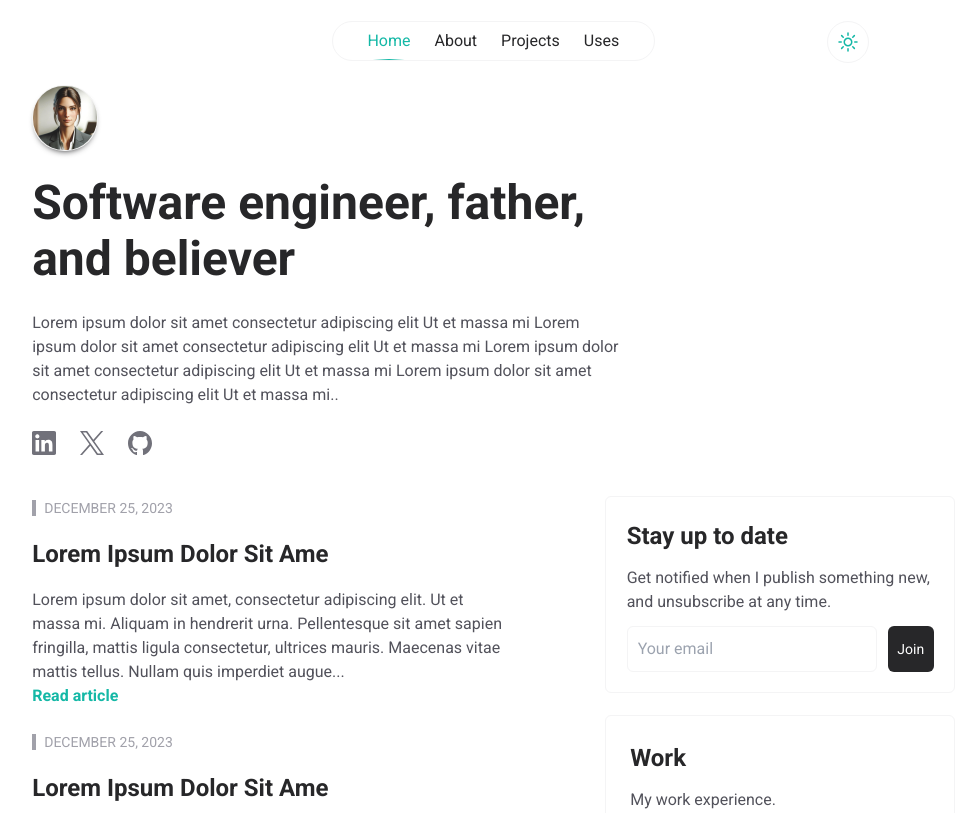
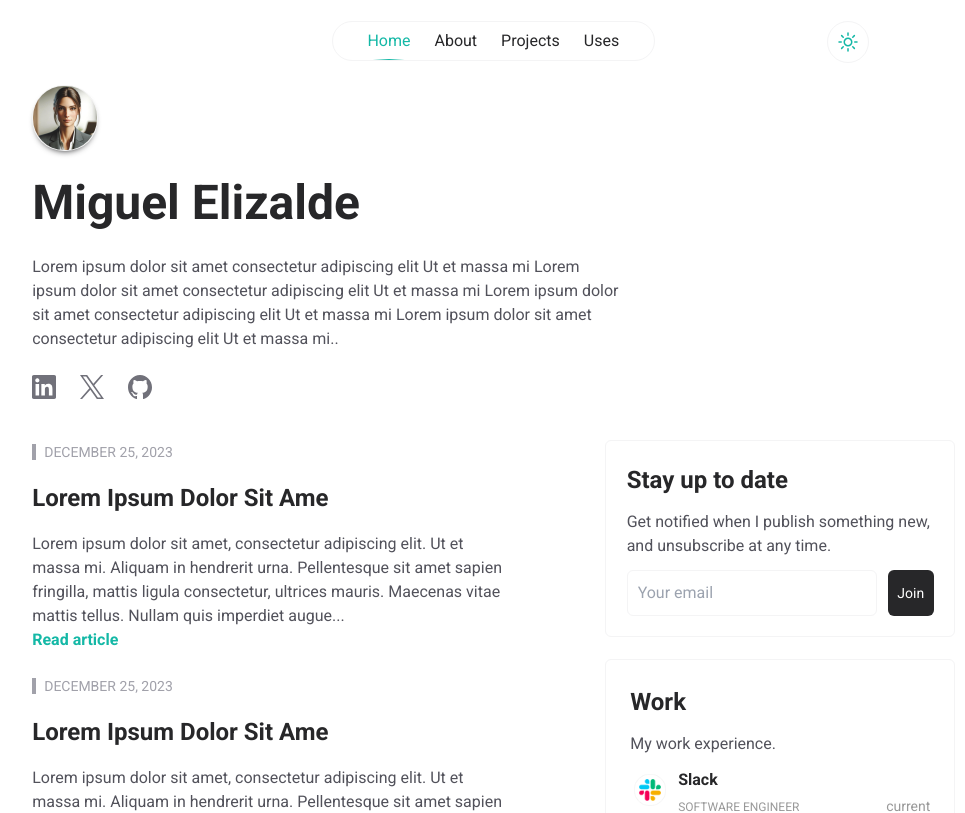
Before and after one commit to melizalde-ds/portfolio, a Next.js app: page / in a window 1280 px wide. Shown: the top 813 px of the page, without its empty margins (147-1112 px from the left). Built offline with nearby package versions, Linux system fonts and the light colour scheme.

Commit message:
First Try

```diff
--- a/src/app/page.jsx
+++ b/src/app/page.jsx
@@ -38,7 +38,7 @@ const articles = [
 
 const intro = {
   image: "profile.jpeg",
-  title: "Software engineer, father, and believer",
+  title: "Miguel Elizalde",
   introduction:
     "Lorem ipsum dolor sit amet consectetur adipiscing elit Ut et massa mi Lorem ipsum dolor sit amet consectetur adipiscing elit Ut et massa mi Lorem ipsum dolor sit amet consectetur adipiscing elit Ut et massa mi Lorem ipsum dolor sit amet consectetur adipiscing elit Ut et massa mi..",
   linkedIn_link: "https://www.linkedin.com",
```
